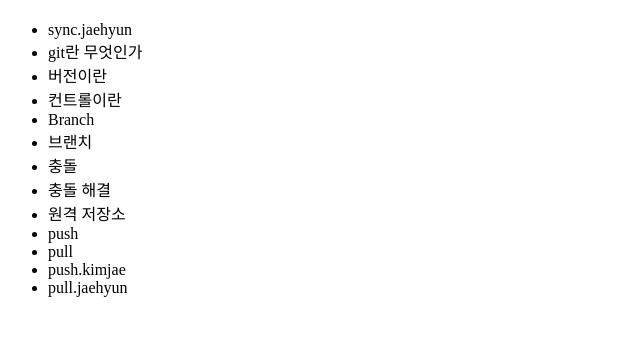
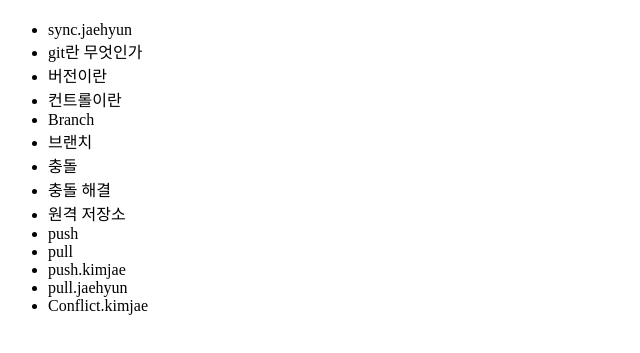
Before and after one commit to kimjaeh113/sourceTree, a plain HTML site: page index.html in a window 1280 px wide. Shown: the part 91-444 px from the top of the page, without its empty margins (0-640 px from the left). Drawn offline with Linux system fonts and the light colour scheme.

Commit message:
add conflict.kimjae

```diff
--- a/index.html
+++ b/index.html
@@ -19,6 +19,7 @@
 			<li>pull</li>
 			<li>push.kimjae</li>
 			<li>pull.jaehyun</li>
+			<li>Conflict.kimjae</li>
 		</ul>
 	</body>
 </html>
```
